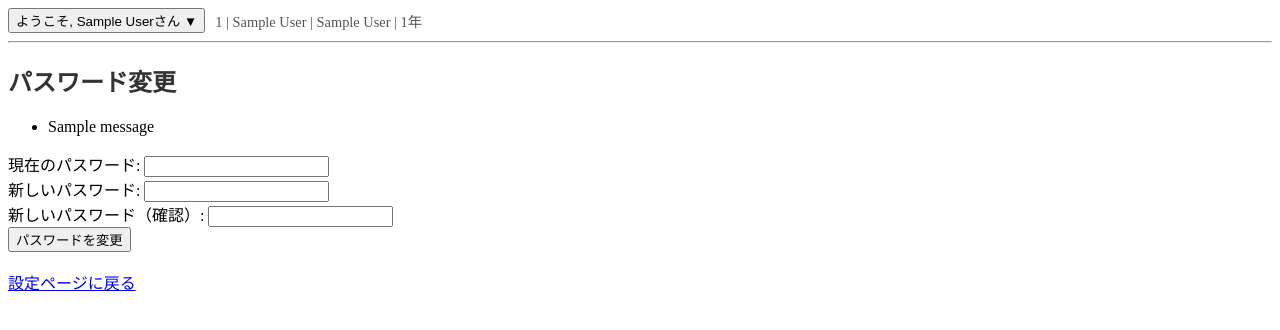
After one commit to jin170424/team1_AYATAKA, a Flask app: page /settings/change_password in a window 1280 px wide. The commit adds this page. Shown: the top 330 px of the page. Run offline with Flask 3, Linux system fonts and the light colour scheme; the visitor is signed in with stand-in values (Sample User, id 1); tables that the repository leaves empty hold one stand-in row (values such as "Sample post"); one stand-in notice (Sample message) is shown.

Commit message:
メニュー・パスワード変更

```diff
--- a/comm_site/app.py
+++ b/comm_site/app.py
@@ -1,4 +1,4 @@
-from flask import Flask, render_template, request, redirect, url_for, session
+from flask import Flask, render_template, request, redirect, url_for, session, flash
 from flask_sqlalchemy import SQLAlchemy
 from datetime import datetime
 from werkzeug.security import generate_password_hash, check_password_hash
@@ -136,6 +136,67 @@ def notice_board():
         return render_template("home.html", user=session["name"], posts=posts, board_title="通知用掲示板")
     return redirect(url_for("login"))
 
+
+#プロフィール確認画面
+@app.route("/profile")
+def profile_view():
+    # ユーザーがログインしているか確認
+    if "user_id" not in session:
+        return redirect(url_for("login"))
+
+    # セッション情報からユーザー情報を取得
+    user = User.query.get(session["user_id"])
+
+    if not user:
+        return redirect(url_for("logout"))
+
+    return render_template("profile.html", user=user)
+
+#設定画面
+@app.route("/settings")
+def settings():
+    # ユーザーがログインしているか確認
+    if "user_id" not in session:
+        return redirect(url_for("login"))
+
+    # 必要に応じて設定ページ用のロジックを追加
+    return render_template("settings.html")
+
+@app.route("/settings/change_password", methods=["GET", "POST"])
+def change_password():
+    # ユーザーがログインしているか確認
+    if "user_id" not in session:
+        return redirect(url_for("login"))
+
+    user = User.query.get(session["user_id"])
+    if not user:
+        return redirect(url_for("logout"))
+
+    if request.method == "POST":
+        current_password = request.form.get("current_password")
+        new_password = request.form.get("new_password")
+        confirm_password = request.form.get("confirm_password")
+
+        # 現在のパスワードが正しいか検証
+        if not check_password_hash(user.password_hash, current_password):
+            flash("現在のパスワードが正しくありません。", "error")
+            return redirect(url_for("change_password"))
+
+        # 新しいパスワードと確認用パスワードが一致するか検証
+        if new_password != confirm_password:
+            flash("新しいパスワードが一致しません。", "error")
+            return redirect(url_for("change_password"))
+
+        # 新しいパスワードをハッシュ化して保存
+        user.password_hash = generate_password_hash(new_password)
+        db.session.commit()
+
+        # 成功メッセージ
+        flash("パスワードが正常に変更されました。", "success")
+        return redirect(url_for("settings"))
+
+    # GETリクエストの場合、フォームを表示
+    return render_template("change_password.html")
 
 @app.route("/admin")
 def admin_dashboard():
--- a/comm_site/templates/base.html
+++ b/comm_site/templates/base.html
@@ -4,12 +4,63 @@
     <meta charset="UTF-8">
     <title>CommSite</title>
     <link rel="stylesheet" href="{{ url_for('static', filename='style.css') }}">
+    <style>
+        /* CSS for dropdown menu */
+        .dropdown {
+            position: relative;
+            display: inline-block;
+        }
+
+        .dropdown-content {
+            display: none;
+            position: absolute;
+            background-color: #f9f9f9;
+            min-width: 160px;
+            box-shadow: 0px 8px 16px 0px rgba(0,0,0,0.2);
+            z-index: 1;
+        }
+
+        .dropdown-content a {
+            color: black;
+            padding: 12px 16px;
+            text-decoration: none;
+            display: block;
+        }
+
+        .dropdown-content a:hover {
+            background-color: #f1f1f1;
+        }
+
+        .dropdown:hover .dropdown-content {
+            display: block;
+        }
+
+        .user-info-container {
+            display: flex;
+            align-items: center;
+            gap: 10px;
+        }
+
+        .user-info-container .user-info {
+            margin: 0;
+            padding: 0;
+            font-size: 0.9em;
+            color: #555;
+        }
+    </style>
 </head>
 <body>
     <nav>
         {% if session.name %}
         <div class="user-info-container">
-            <p>ようこそ, {{ session.name }}さん</p>
+            <div class="dropdown">
+                <button class="dropbtn">ようこそ, {{ session.name }}さん ▼</button>
+                <div class="dropdown-content">
+                    <a href="{{ url_for('profile_view') }}">プロフィール閲覧</a>
+                    <a href="{{ url_for('settings') }}">設定</a>
+                    <a href="{{ url_for('logout') }}">ログアウト</a>
+                </div>
+            </div>
             <p class="user-info">
                 {{ session.student_id }} |
                 {{ session.school_name }} |
@@ -17,7 +68,6 @@
                 {{ session.year }}年
             </p>
         </div>
-        <a href="{{ url_for('logout') }}">ログアウト</a>
         {% endif %}
     </nav>
     <hr>
--- /dev/null
+++ b/comm_site/templates/change_password.html
@@ -0,0 +1,33 @@
+{% extends "base.html" %}
+
+{% block content %}
+    <h2>パスワード変更</h2>
+
+    {% with messages = get_flashed_messages(with_categories=true) %}
+        {% if messages %}
+            <ul class="flashes">
+                {% for category, message in messages %}
+                    <li class="{{ category }}">{{ message }}</li>
+                {% endfor %}
+            </ul>
+        {% endif %}
+    {% endwith %}
+
+    <form method="POST" action="{{ url_for('change_password') }}">
+        <div>
+            <label for="current_password">現在のパスワード:</label>
+            <input type="password" id="current_password" name="current_password" required>
+        </div>
+        <div>
+            <label for="new_password">新しいパスワード:</label>
+            <input type="password" id="new_password" name="new_password" required>
+        </div>
+        <div>
+            <label for="confirm_password">新しいパスワード（確認）:</label>
+            <input type="password" id="confirm_password" name="confirm_password" required>
+        </div>
+        <button type="submit">パスワードを変更</button>
+    </form>
+    <br>
+    <a href="{{ url_for('settings') }}">設定ページに戻る</a>
+{% endblock %}
```
Also changed, not shown: comm_site/templates/profile.html (added, +10 -0 lines), comm_site/templates/settings.html (added, +18 -0 lines).
